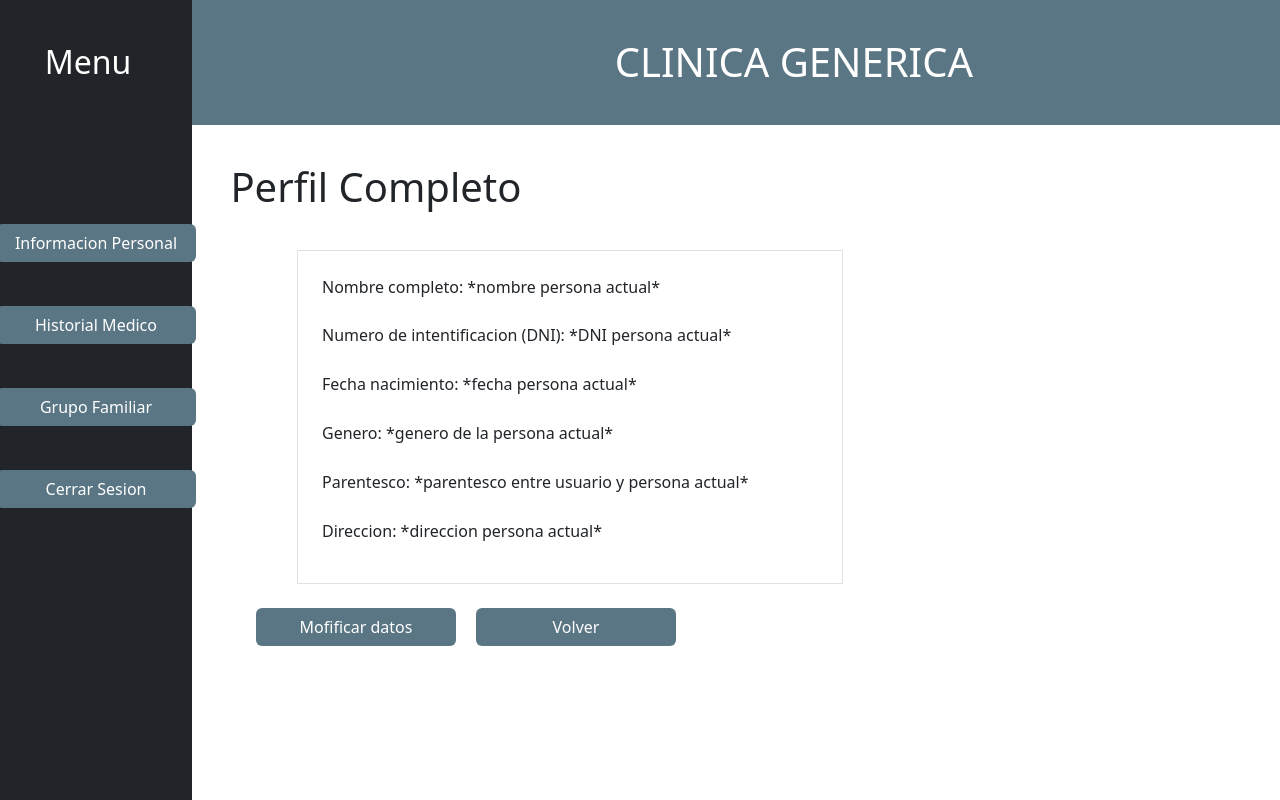
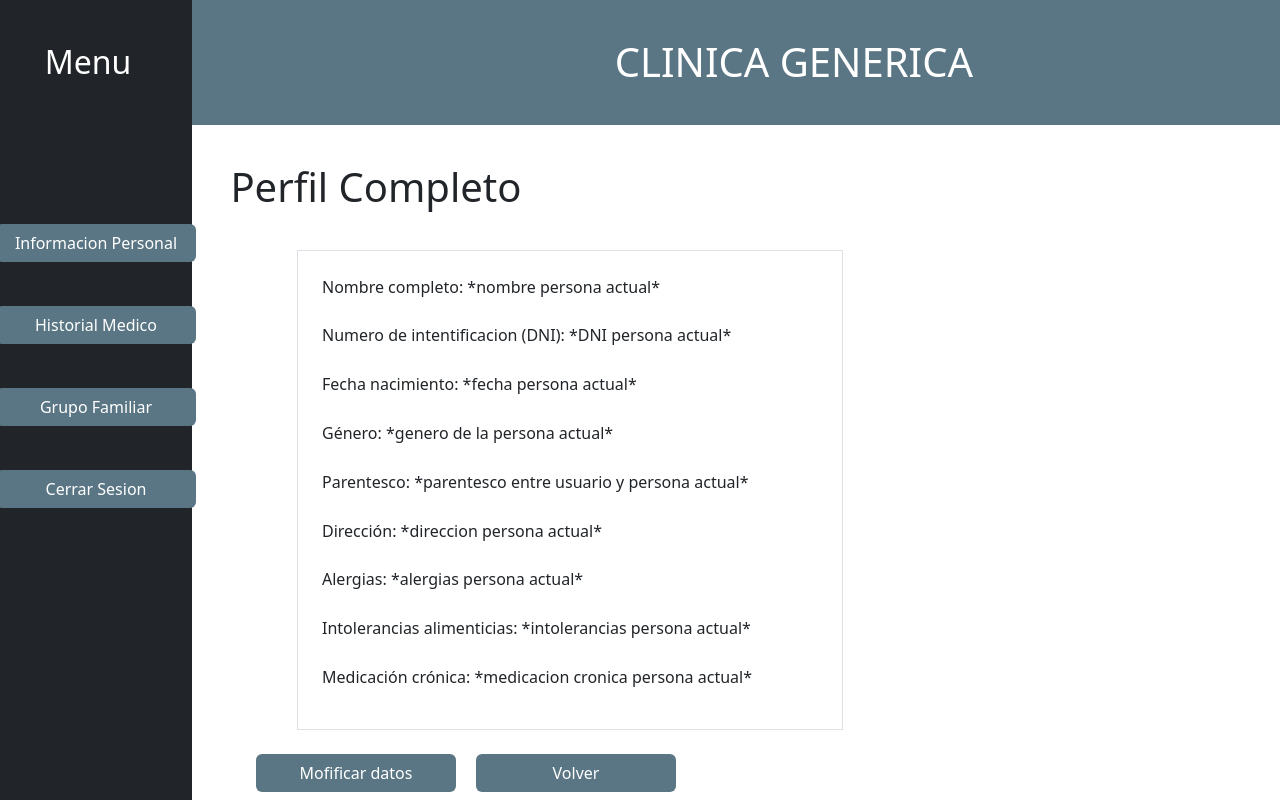
Before and after one commit to diegorvj/T8_DIU, a React (Create React App) app: page /perfil_familiar.js in a window 1280 px wide. Built offline with nearby package versions, Linux system fonts and the light colour scheme.

Commit message:
cambios minimos

```diff
--- a/src/components/perfil_familiar.js
+++ b/src/components/perfil_familiar.js
@@ -36,9 +36,13 @@ function Index() {
                 <p className="text-dark" style={{ textAlign: 'left', marginLeft: '0%', marginTop: '0%' }}>Nombre completo: *nombre persona actual* </p>
                 <p className="text-dark" style={{ textAlign: 'left', marginLeft: '0%', marginTop: '5%' }}>Numero de intentificacion (DNI): *DNI persona actual*</p>
                 <p className="text-dark" style={{ textAlign: 'left', marginLeft: '0%', marginTop: '5%' }}>Fecha nacimiento: *fecha persona actual*</p>
-                <p className="text-dark" style={{ textAlign: 'left', marginLeft: '0%', marginTop: '5%' }}>Genero: *genero de la persona actual*</p>
+                <p className="text-dark" style={{ textAlign: 'left', marginLeft: '0%', marginTop: '5%' }}>Género: *genero de la persona actual*</p>
                 <p className="text-dark" style={{ textAlign: 'left', marginLeft: '0%', marginTop: '5%' }}>Parentesco: *parentesco entre usuario y persona actual*</p>
-                <p className="text-dark" style={{ textAlign: 'left', marginLeft: '0%', marginTop: '5%' }}>Direccion: *direccion persona actual*</p>
+                <p className="text-dark" style={{ textAlign: 'left', marginLeft: '0%', marginTop: '5%' }}>Dirección: *direccion persona actual*</p>
+                <p className="text-dark" style={{ textAlign: 'left', marginLeft: '0%', marginTop: '5%' }}>Alergias: *alergias persona actual*</p>
+                <p className="text-dark" style={{ textAlign: 'left', marginLeft: '0%', marginTop: '5%' }}>Intolerancias alimenticias: *intolerancias persona actual*</p>
+                <p className="text-dark" style={{ textAlign: 'left', marginLeft: '0%', marginTop: '5%' }}>Medicación crónica: *medicacion cronica persona actual*</p>
+
               </div>
             </div>
           </div>
```
